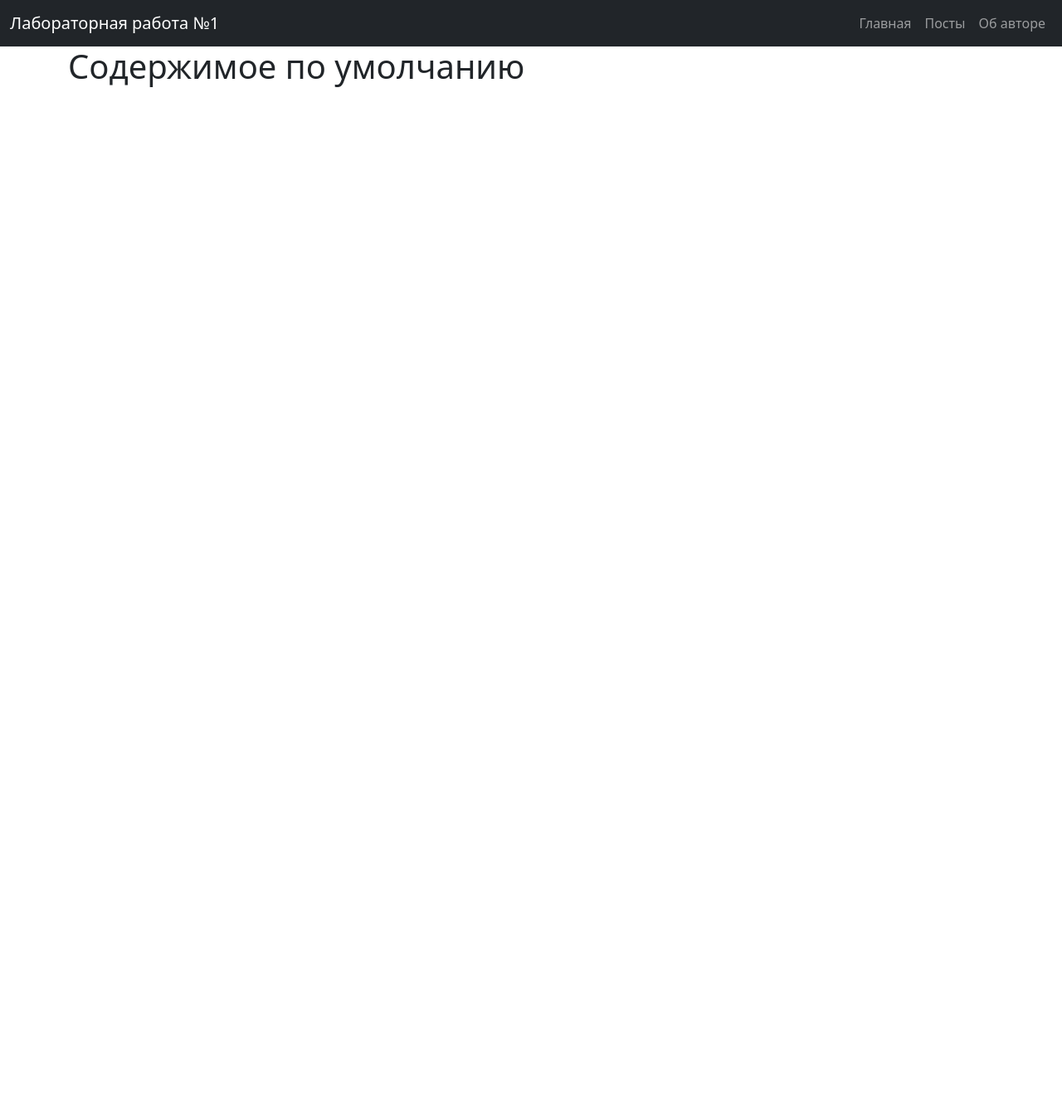
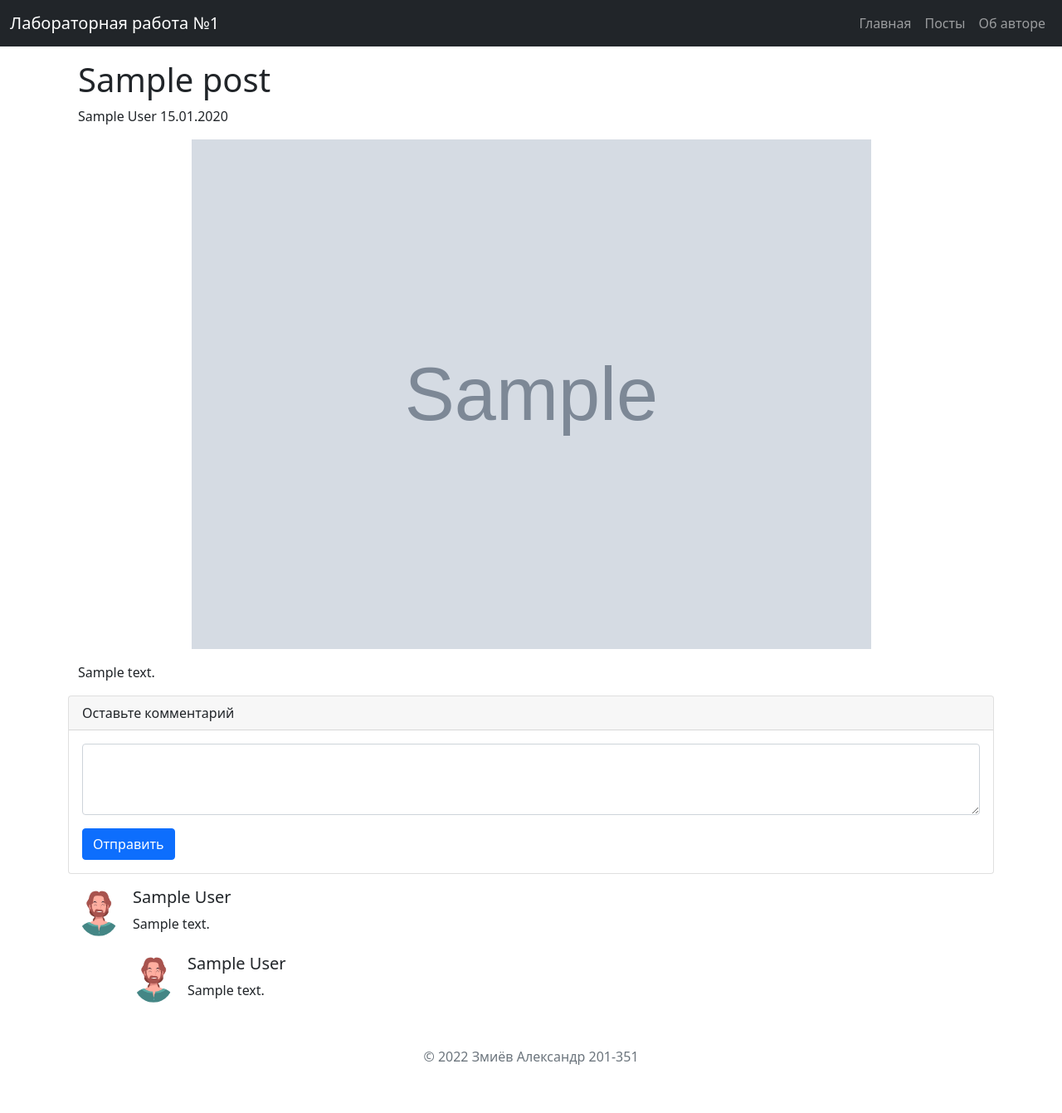
Before and after one commit to Alex9781/web-Labs2, a Flask app: template Lab1/app/templates/post.html in a window 1280 px wide. Shown: the whole page at 83% size. Before the commit the page ends 105 px from the top, so only its background shows below. Run offline with Flask 2, Linux system fonts and the light colour scheme; the template is opened without the code that fills it: most values are stand-ins (such as "Sample title", 1, 10 or a date in 2020); grey boxes marked "Sample" are stand-in pictures.

Commit message:
lab1 comp

```diff
--- a/Lab1/app/app.py
+++ b/Lab1/app/app.py
@@ -1,7 +1,8 @@
+from random import Random
 from flask import Flask, render_template
 from faker import Faker
 
-fake = Faker()
+fake = Faker("ru_RU")
 
 app = Flask(__name__)
 application = app
@@ -25,6 +26,21 @@ def generate_posts(index):
     }
 
 
+def genarate_comments(count: int, generate_sub: bool):
+    comments = []
+    rnd1 = Random()
+    rnd2 = Random()
+
+    for i in range(count):
+        comments.append({
+            'author': fake.name(),
+            'text': fake.paragraph(nb_sentences=rnd1.randint(1, 5)),
+            'sub_comments' : genarate_comments(rnd2.randint(0, 3), False) if generate_sub else {}
+        })
+
+    return comments
+
+
 posts_list = sorted([generate_posts(i) for i in range(5)], key=lambda x: x['date'], reverse=True)
 
 
@@ -38,10 +54,14 @@ def posts():
     title = "Посты"
     return render_template("posts.html", title=title, posts=posts_list)
 
+
 @app.route("/posts/<int:index>")
 def post(index):
     post = posts_list[index]
-    return render_template('post.html', post=post, title=post['title'])
+    rnd = Random()
+    comments = genarate_comments(rnd.randint(1, 5), True)
+    return render_template('post.html', post=post, title=post['title'], comments=comments)
+
 
 @app.route('/about')
 def about():
--- a/Lab1/app/static/styles.css
+++ b/Lab1/app/static/styles.css
@@ -1,3 +1,25 @@
 .avatar {
     max-width: 100%;
 }
+
+/* footer {
+    position: absolute;
+    bottom: 0;
+    width: 100%;
+} */
+
+/* main {
+    min-height: 81vh;
+} */
+
+body {
+    min-height: 100vh;
+}
+
+.post-text {
+    text-align: justify;
+}
+
+.comment-avatar {
+    max-width: 50px;
+}
--- a/Lab1/app/templates/base.html
+++ b/Lab1/app/templates/base.html
@@ -21,13 +21,15 @@
     </title>
 </head>
 
-<body>
+<body class="d-flex flex-column">
     <header>
         {% block header %}
         <nav class="navbar navbar-expand-lg navbar-dark bg-dark">
             <div class="container-fluid">
                 <a class="navbar-brand" href="{{ url_for('index') }}">Лабораторная работа №1</a>
-              <button class="navbar-toggler" type="button" data-bs-toggle="collapse" data-bs-target="#navbarSupportedContent" aria-controls="navbarSupportedContent" aria-expanded="false" aria-label="Toggle navigation">
+                <button class="navbar-toggler" type="button" data-bs-toggle="collapse"
+                    data-bs-target="#navbarSupportedContent" aria-controls="navbarSupportedContent"
+                    aria-expanded="false" aria-label="Toggle navigation">
                     <span class="navbar-toggler-icon"></span>
                 </button>
                 <div class="collapse navbar-collapse" id="navbarSupportedContent">
@@ -50,13 +52,18 @@
         {% endblock %}
     </header>
 
-    <main>
+    <main class="flex-grow-1">
         <div class="container">
             {% block content %}
             <h1>Содержимое по умолчанию</h1>
             {% endblock %}
         </div>
     </main>
+
+    <footer class="py-3 my-4">
+        <p class="text-center text-muted">© 2022 Змиёв Александр 201-351</p>
+    </footer>
+
 
     <script src="https://cdn.jsdelivr.net/npm/bootstrap@5.1.3/dist/js/bootstrap.bundle.min.js"
         integrity="sha384-ka7Sk0Gln4gmtz2MlQnikT1wXgYsOg+OMhuP+IlRH9sENBO0LRn5q+8nbTov4+1p"
--- a/Lab1/app/templates/post.html
+++ b/Lab1/app/templates/post.html
@@ -1 +1,58 @@
 {% extends 'base.html' %}
+
+{% block content %}
+
+<div class="container mt-3">
+    <h1>{{ post.title }}</h1>
+    <p>{{ post['author'] }} {{ post['date'].strftime('%d.%m.%Y') }}</p>
+</div>
+<div class="container d-flex mb-3">
+    <img class="w-75 mx-auto" src="{{ url_for('static', filename='images/' ~ post['image_filename']) }}">
+</div>
+<div class="container">
+    <p class="post-text">{{ post['text']}}</p>
+</div>
+
+<div class="card mb-3">
+    <div class="card-header">
+        Оставьте комментарий
+    </div>
+    <div class="card-body">
+        <form>
+            <div class="mb-3">
+                <textarea class="form-control" rows="3"></textarea>
+            </div>
+            <button type="submit" class="btn btn-primary">Отправить</button>
+        </form>
+    </div>
+</div>
+
+<div class="container">
+    {% for comment in comments %}
+    <!-- Комментарий первого порядка -->
+    <div class="d-flex">
+        <div class="flex-shrink-0">
+            <img src="{{ url_for('static', filename='images/avatar.jpg') }}" class="rounded-circle comment-avatar" alt="Sample Image">
+        </div>
+        <div class="flex-grow-1 ms-3">
+            <h5>{{ comment.author }}</h5>
+            <p>{{ comment.text }}</p>
+
+            {% for sub_comment in comment.sub_comments %}
+            <!-- Комментарий второго порядка -->
+            <div class="d-flex mt-4">
+                <div class="flex-shrink-0">
+                    <img src="{{ url_for('static', filename='images/avatar.jpg') }}" class="rounded-circle comment-avatar" alt="Sample Image">
+                </div>
+                <div class="flex-grow-1 ms-3">
+                    <h5>{{ sub_comment.author }}</h5>
+                    <p>{{ sub_comment.text }}</p>
+                </div>
+            </div>
+            {% endfor %}
+        </div>
+    </div>
+    {% endfor %}
+</div>
+
+{% endblock %}
--- a/Lab1/app/templates/posts.html
+++ b/Lab1/app/templates/posts.html
@@ -12,9 +12,9 @@
                 <p class="card-text">{{ post['text'] | truncate(100) }}</p>
                 <a href="{{ url_for('post', index=loop.index0) }}" class="btn btn-primary">Читать дальше &rarr;</a>
             </div>
-                  </div>
             <div class="card-footer">
                 Опубликовано {{ post['date'].strftime('%d.%m.%Y') }}. Автор: {{ post['author'] }}
+            </div>
         </div>
     </div>
     {% endfor %}
```
Lines whose indentation alone changed are shown as unchanged.
